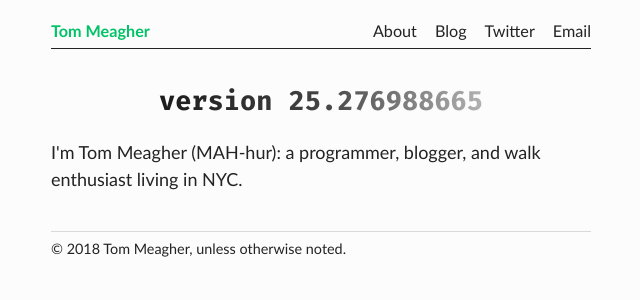
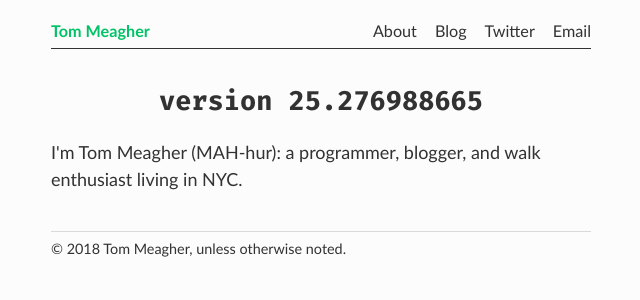
Before and after one commit to tmm/www, a Jekyll site: the page built from index.html, in a window 1280 px wide. Shown: the top 300 px of the page, without its empty margins (319-959 px from the left). Built offline with Jekyll 4.4.1, drawn with Linux system fonts in a browser that asks for light colours.

Commit message:
Update text colors

```diff
--- a/assets/styles/partials/_base.scss
+++ b/assets/styles/partials/_base.scss
@@ -92,9 +92,6 @@
 }
 
 .t-version {
-  -webkit-background-clip: text;
-  -webkit-text-fill-color: transparent;
-  background-image: -webkit-linear-gradient(360deg, #000 0%, #434343 50%, color(white) 100%);
   color: color(black);
   font: {
     family: $mono;
--- a/assets/styles/partials/_code.scss
+++ b/assets/styles/partials/_code.scss
@@ -9,7 +9,7 @@
 }
 code.highlighter-rouge {
   background-color: #f6f8fa;
-  color: #000000;
+  color: color(black);
 }
 div.highlighter-rouge {
   margin: {
--- a/assets/styles/partials/_fonts.scss
+++ b/assets/styles/partials/_fonts.scss
@@ -1,6 +1,7 @@
 @font-face {
   font: {
     family: 'Lato';
+    style: normal;
     weight: normal;
   }
   src: url('/assets/fonts/lato/Lato-Regular.woff2') format('woff2'),
@@ -9,6 +10,7 @@
 @font-face {
   font: {
     family: 'Lato';
+    style: normal;
     weight: 300;
   }
   src: url('/assets/fonts/lato/Lato-Light.woff2') format('woff2'),
@@ -17,6 +19,7 @@
 @font-face {
   font: {
     family: 'Lato';
+    style: normal;
     weight: 500;
   }
   src: url('/assets/fonts/lato/Lato-Medium.woff2') format('woff2'),
@@ -25,6 +28,7 @@
 @font-face {
   font: {
     family: 'Lato';
+    style: normal;
     weight: 600;
   }
   src: url('/assets/fonts/lato/Lato-Semibold.woff2') format('woff2'),
@@ -33,6 +37,7 @@
 @font-face {
   font: {
     family: 'Lato';
+    style: normal;
     weight: bold;
   }
   src: url('/assets/fonts/lato/Lato-Bold.woff2') format('woff2'),
--- a/assets/styles/partials/_post.scss
+++ b/assets/styles/partials/_post.scss
@@ -24,7 +24,7 @@
   margin-bottom: 2rem;
   blockquote {
     border-left: {
-      color: color(green);
+      color: color(gray, light);
       style: solid;
       width: 2px;
     }
@@ -34,6 +34,9 @@
       top: 1.5rem;
     }
     padding-left: 1.25rem;
+    * {
+      color: color(gray);
+    }
   }
   ol,
   ul {
--- a/assets/styles/partials/_variables.scss
+++ b/assets/styles/partials/_variables.scss
@@ -1,9 +1,9 @@
 $colors: (
   black: (
-    base: #232323,
+    base: #323232,
   ),
   gray: (
-    base: #747474,
+    base: #636e70,
     dark: #323232,
     light: #d9d9d9,
   ),
```
